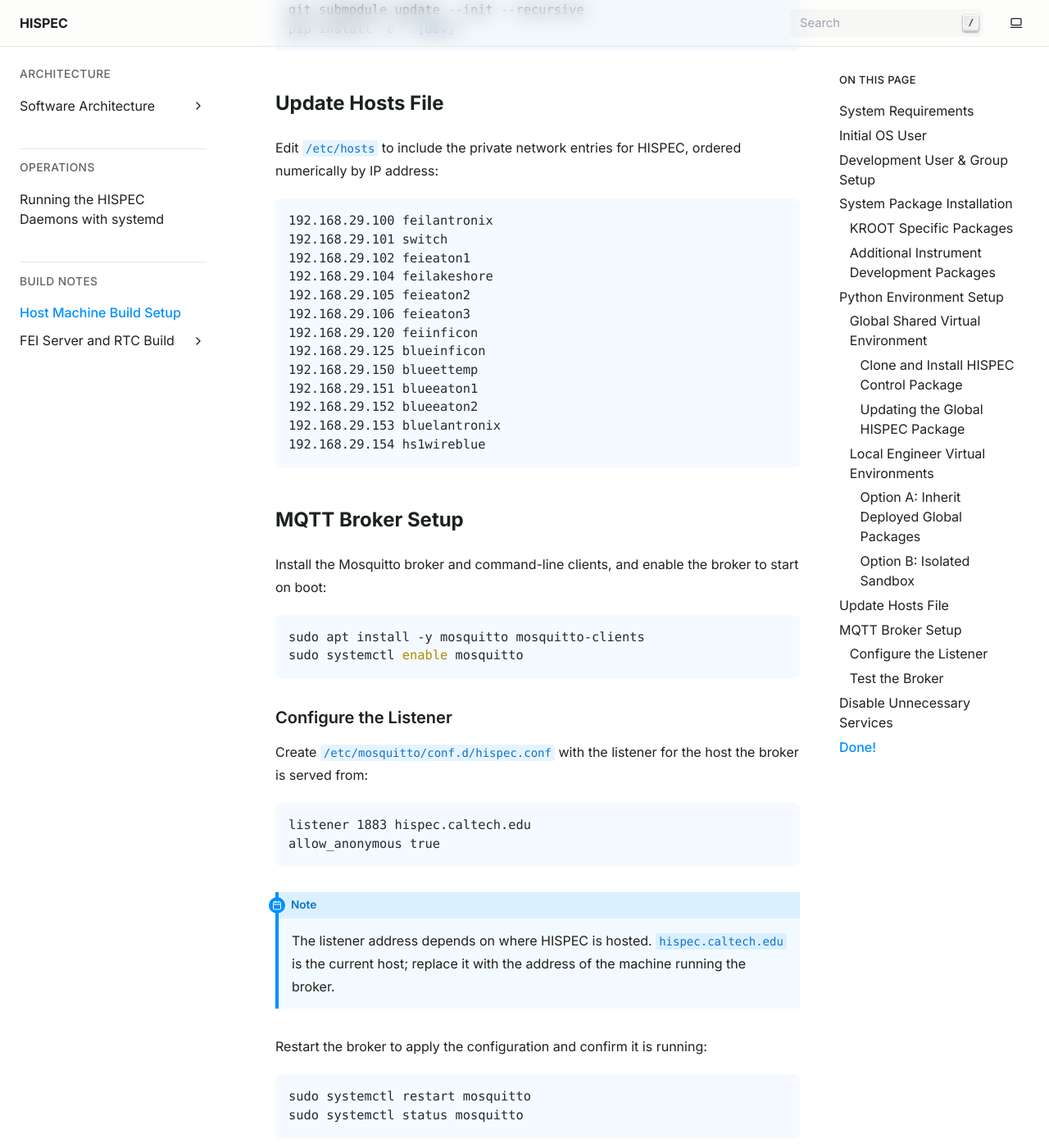
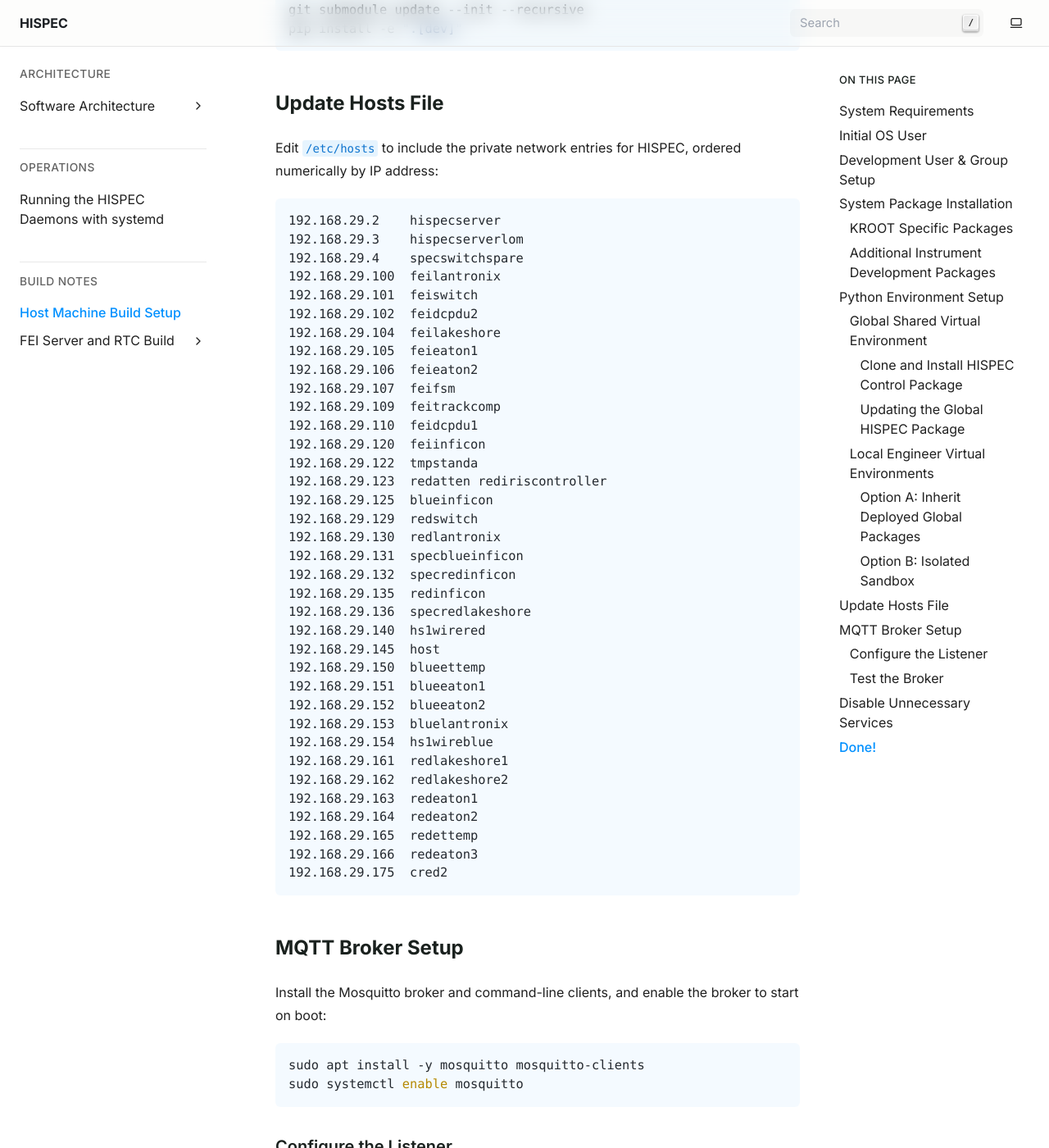
Before and after one commit to CaltechOpticalObservatories/hispec, a Sphinx documentation site: the page built from docs/build_notes/host_machine_build_notes.rst, in a window 1280 px wide and 1400 px high, scrolled down 5416 px. Shown: the whole window at 82% size. Built offline with Sphinx 7.4.7, drawn with Linux system fonts in a browser that asks for light colours.

Commit message:
Point the FEI PDU configs at the right Eatons and refresh the host table

```diff
--- a/docs/build_notes/host_machine_build_notes.rst
+++ b/docs/build_notes/host_machine_build_notes.rst
@@ -231,19 +231,42 @@
 
 .. code-block:: text
 
-   192.168.29.100 feilantronix
-   192.168.29.101 switch
-   192.168.29.102 feieaton1
-   192.168.29.104 feilakeshore
-   192.168.29.105 feieaton2
-   192.168.29.106 feieaton3
-   192.168.29.120 feiinficon
-   192.168.29.125 blueinficon
-   192.168.29.150 blueettemp
-   192.168.29.151 blueeaton1
-   192.168.29.152 blueeaton2
-   192.168.29.153 bluelantronix
-   192.168.29.154 hs1wireblue
+   192.168.29.2    hispecserver
+   192.168.29.3    hispecserverlom
+   192.168.29.4    specswitchspare
+   192.168.29.100  feilantronix
+   192.168.29.101  feiswitch
+   192.168.29.102  feidcpdu2
+   192.168.29.104  feilakeshore
+   192.168.29.105  feieaton1
+   192.168.29.106  feieaton2
+   192.168.29.107  feifsm
+   192.168.29.109  feitrackcomp
+   192.168.29.110  feidcpdu1
+   192.168.29.120  feiinficon
+   192.168.29.122  tmpstanda
+   192.168.29.123  redatten rediriscontroller
+   192.168.29.125  blueinficon
+   192.168.29.129  redswitch
+   192.168.29.130  redlantronix
+   192.168.29.131  specblueinficon
+   192.168.29.132  specredinficon
+   192.168.29.135  redinficon
+   192.168.29.136  specredlakeshore
+   192.168.29.140  hs1wirered
+   192.168.29.145  host
+   192.168.29.150  blueettemp
+   192.168.29.151  blueeaton1
+   192.168.29.152  blueeaton2
+   192.168.29.153  bluelantronix
+   192.168.29.154  hs1wireblue
+   192.168.29.161  redlakeshore1
+   192.168.29.162  redlakeshore2
+   192.168.29.163  redeaton1
+   192.168.29.164  redeaton2
+   192.168.29.165  redettemp
+   192.168.29.166  redeaton3
+   192.168.29.175  cred2
 
 MQTT Broker Setup
 -----------------
```
Also changed, not shown: 3 other files.
